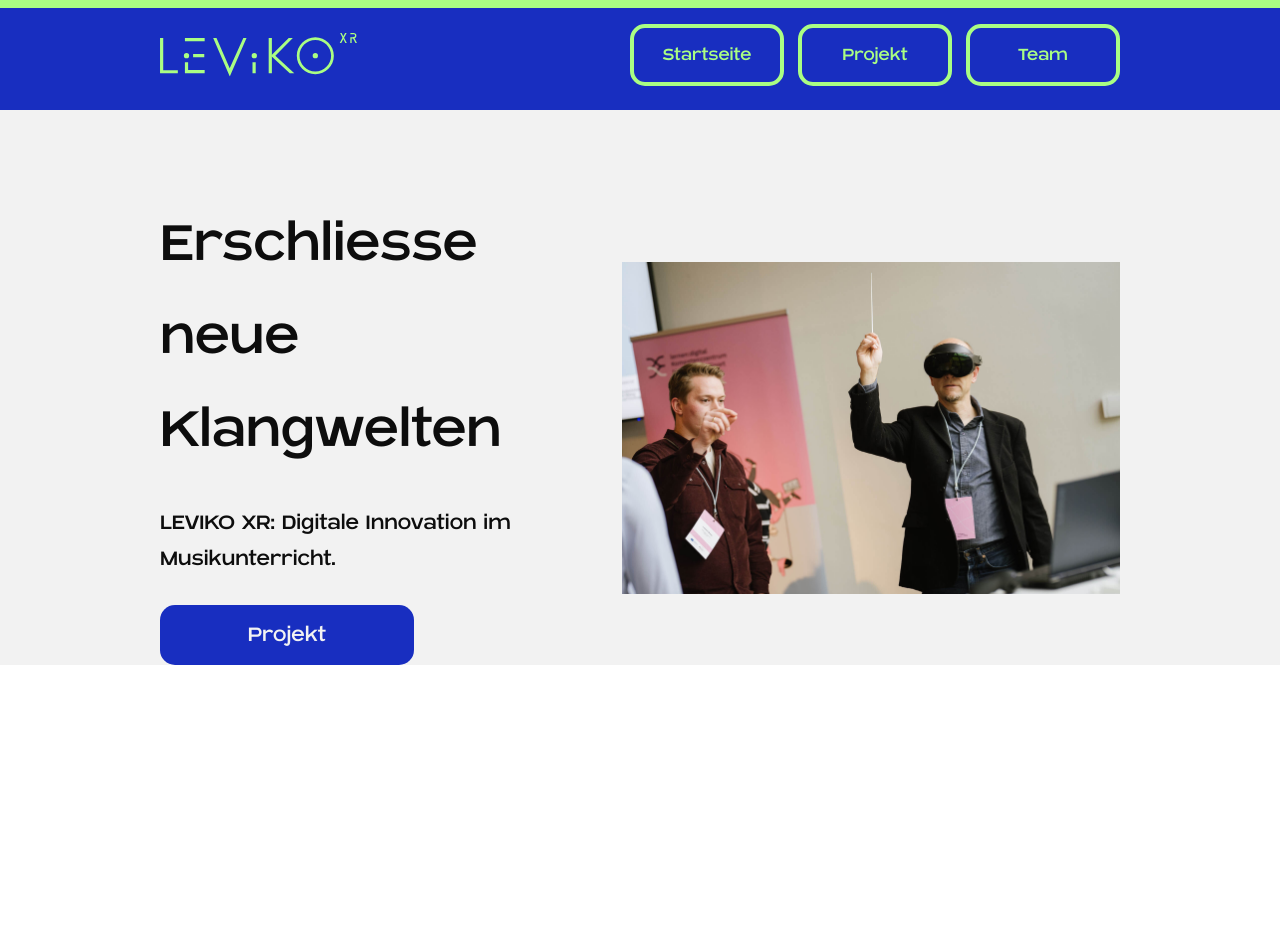
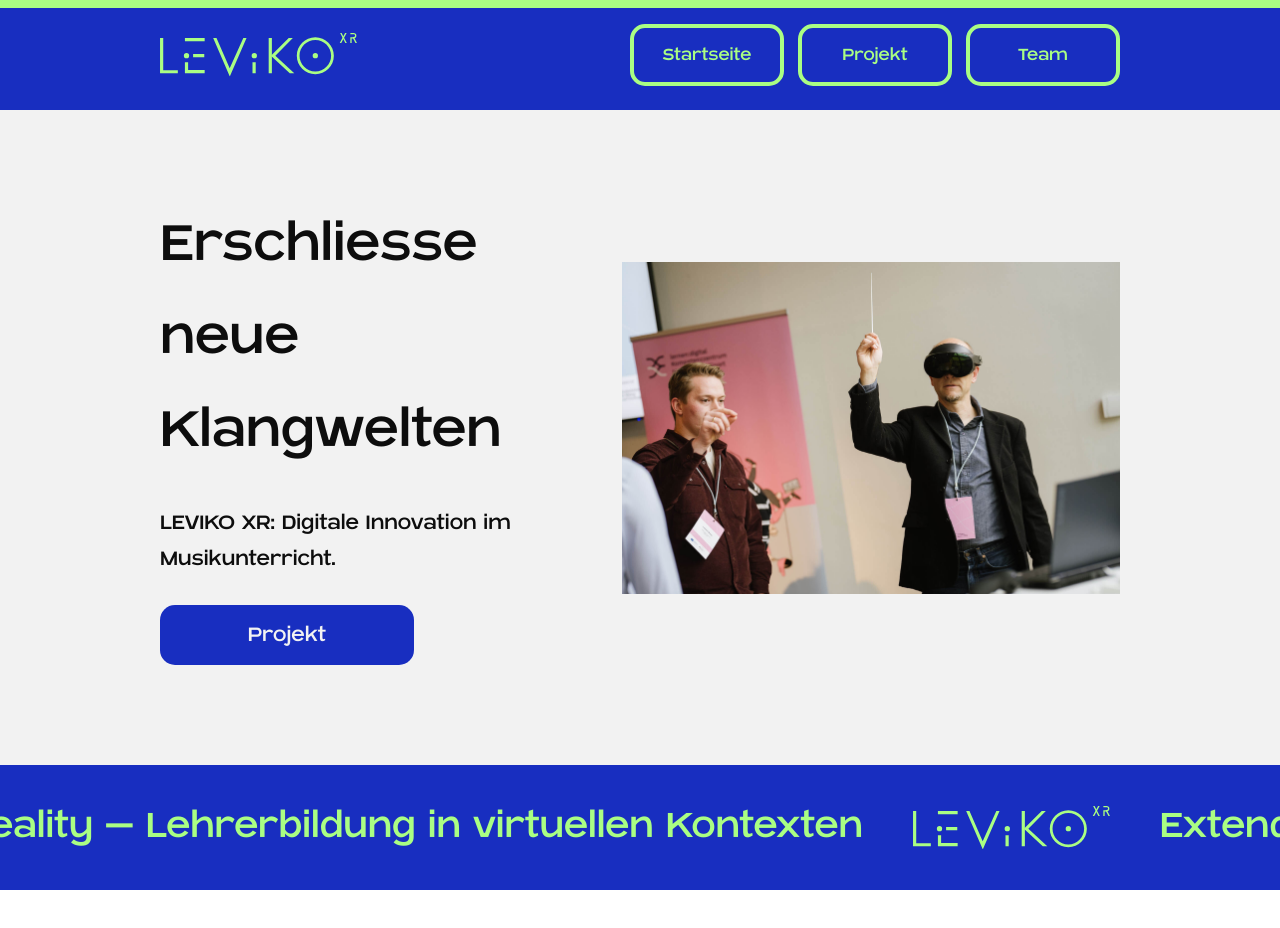
Before and after one commit to annamarika/leviko, a React (Vite) app: page / in a window 1280 px wide. Shown: the top 928 px of the page. Before the commit the page ends 800 px from the top, so only its background shows below. Built offline with nearby package versions, Linux system fonts and the light colour scheme; the HTML template or start-up script is replaced by a standard one.

Commit message:
Added MarqueeBanner

```diff
--- a/package.json
+++ b/package.json
@@ -12,6 +12,7 @@
   "dependencies": {
     "react": "^18.2.0",
     "react-dom": "^18.2.0",
+    "react-fast-marquee": "^1.6.4",
     "react-router-dom": "^6.23.0",
     "react-top-loading-bar": "^2.3.1",
     "styled-components": "^6.1.8",
--- /dev/null
+++ b/src/Components/Banner/MarqueeBanner.tsx
@@ -0,0 +1,49 @@
+import Marquee from "react-fast-marquee";
+import styled from "styled-components";
+import { LogoContainer, StyledLogoSVG } from "../UI/Header.styled";
+
+const MarqueeBanner = () => {
+  return (
+    <MarqueeContainer>
+      <Marquee gradient={false} speed={50} pauseOnHover={true}>
+        <MarqueeWrapper>
+          <div></div>
+          <h3>Extended Reality – Lehrerbildung in virtuellen Kontexten</h3>
+          <LogoContainer>
+            <StyledLogoSVG />
+          </LogoContainer>
+          <h3>Extended Reality – Lehrerbildung in virtuellen Kontexten</h3>
+          <LogoContainer>
+            <StyledLogoSVG />
+          </LogoContainer>
+        </MarqueeWrapper>
+      </Marquee>
+    </MarqueeContainer>
+  );
+};
+
+export default MarqueeBanner;
+
+export const MarqueeContainer = styled.div`
+  background-color: var(--leviko-blue);
+  color: var(--leviko-green);
+  padding: 30px 0;
+  margin: 100px 0;
+
+  @media (max-width: 1200px) {
+    margin: 80px 0;
+    padding: 21px 0;
+  }
+
+  @media (max-width: 1024px) {
+    margin: 56px 0;
+    padding: 26px 0;
+  }
+`;
+
+export const MarqueeWrapper = styled.div`
+  display: flex;
+  align-items: center;
+  justify-items: center;
+  gap: 50px;
+`;
--- a/src/Components/Hero/HeroStartseite.tsx
+++ b/src/Components/Hero/HeroStartseite.tsx
@@ -1,6 +1,7 @@
 import styled from "styled-components";
 import image from "../../assets/images/person_plays_maestro.jpg";
 import { Link } from "react-router-dom";
+import { Button } from "../UI/Buttons/Button.styled";
 
 const HeroStartseite = () => {
   return (
@@ -66,47 +67,6 @@ export const HeadlineContainer = styled.div`
   }
 `;
 
-export const Button = styled.a`
-  text-align: center;
-  text-decoration: none;
-  background-color: var(--leviko-blue);
-  border-radius: 15px;
-  color: var(--leviko-white);
-  padding-top: 12px;
-  padding-bottom: 12px;
-  width: 254px;
-  font-size: 24px;
-
-  /* Hover effect */
-  &:hover {
-    color: var(--leviko-black);
-    background-color: var(--leviko-green);
-  }
-
-  /* Focus effect */
-  &:focus {
-    outline: none;
-    box-shadow: 10px rgba(170, 254, 131, 0.5);
-  }
-
-  /* Active (click) effect */
-  &:active {
-    color: var(--leviko-white);
-    background-color: var(--leviko-black);
-    border-color: var(--leviko-black);
-  }
-
-  @media (max-width: 1024px) {
-    width: 181px;
-    font-size: 20px;
-  }
-
-  @media (max-width: 430px) {
-    width: 165px;
-    font-size: 18px;
-  }
-`;
-
 export const ImageContainer = styled.div`
   width: 70vw;
   height: auto;
@@ -123,14 +83,14 @@ export const ImageContainer = styled.div`
 `;
 
 export const StyledImage = styled.img`
-  width: 100%; // Fill the width of the container
-  height: auto; // Maintain aspect ratio
-  min-width: 100%; // Ensure it at least fills the width
-  min-height: 100%; // Make sure the height is at least the container's height to avoid gaps
-  object-fit: cover; // Cover the container while maintaining aspect ratio
-  object-position: center; // Center the image to focus on the middle part
+  width: 100%;
+  height: auto;
+  min-width: 100%;
+  min-height: 100%;
+  object-fit: cover;
+  object-position: center;
 
   @media (max-width: 430px) {
-    object-position: top 70%;
+    object-position: 70%;
   }
 `;
--- a/src/Components/UI/ArrowSVG.tsx
+++ b/src/Components/UI/Buttons/ArrowSVG.tsx
@@ -2,7 +2,7 @@
 import React from "react";
 
 interface ArrowSVGProps {
-  style?: React.CSSProperties; // Defines the type for style object
+  style?: React.CSSProperties;
 }
 
 const ArrowSVG: React.FC<ArrowSVGProps> = ({ style }) => (
--- /dev/null
+++ b/src/Components/UI/Buttons/Button.styled.tsx
@@ -0,0 +1,42 @@
+import styled from "styled-components";
+
+export const Button = styled.a`
+  text-align: center;
+  text-decoration: none;
+  background-color: var(--leviko-blue);
+  border-radius: 15px;
+  color: var(--leviko-white);
+  padding-top: 12px;
+  padding-bottom: 12px;
+  width: 254px;
+  font-size: 24px;
+
+  /* Hover effect */
+  &:hover {
+    color: var(--leviko-black);
+    background-color: var(--leviko-green);
+  }
+
+  /* Focus effect */
+  &:focus {
+    outline: none;
+    box-shadow: 10px rgba(170, 254, 131, 0.5);
+  }
+
+  /* Active (click) effect */
+  &:active {
+    color: var(--leviko-white);
+    background-color: var(--leviko-black);
+    border-color: var(--leviko-black);
+  }
+
+  @media (max-width: 1024px) {
+    width: 181px;
+    font-size: 20px;
+  }
+
+  @media (max-width: 430px) {
+    width: 165px;
+    font-size: 18px;
+  }
+`;
--- a/src/Components/UI/Header.styled.tsx
+++ b/src/Components/UI/Header.styled.tsx
@@ -1,7 +1,7 @@
 // HeaderStyles.ts
 import styled from "styled-components";
 import LogoSVG from "../../assets/logo.svg?react";
-import ArrowSVG from "./ArrowSVG.tsx";
+import ArrowSVG from "./Buttons/ArrowSVG.tsx";
 
 interface MenuIconProps {
   $isOpen: boolean;
--- a/src/pages/Startseite.tsx
+++ b/src/pages/Startseite.tsx
@@ -1,4 +1,12 @@
+import MarqueeBanner from "../Components/Banner/MarqueeBanner";
 import HeroStartseite from "../Components/Hero/HeroStartseite";
 
-const Startseite = () => <HeroStartseite />;
+const Startseite = () => {
+  return (
+    <>
+      <HeroStartseite />
+      <MarqueeBanner />
+    </>
+  );
+};
 export default Startseite;
```
Also changed, not shown: src/Components/UI/Buttons/ButtonCloseIcon.jsx (deleted, +0 -19 lines), 1 other file (tests, documents, lock files or other folders).
